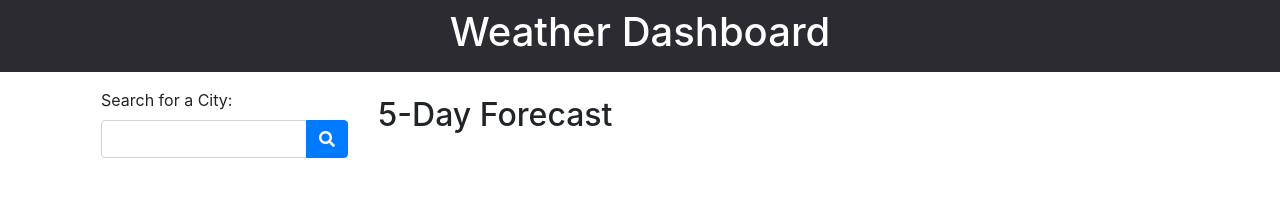
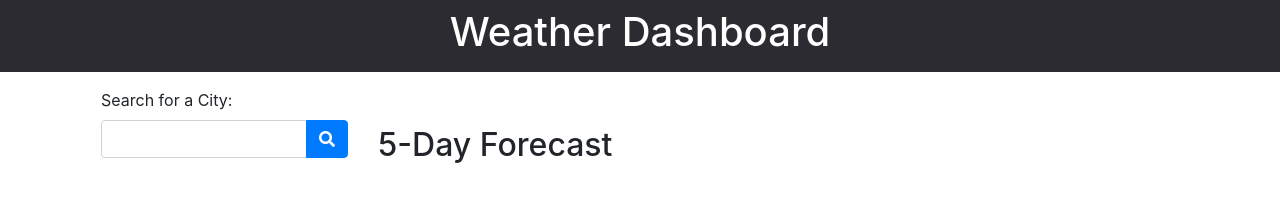
Before and after one commit to CazB67/Weather-Dashboard, a plain HTML site: page index.html in a window 1280 px wide. Drawn offline with nearby package versions, Linux system fonts and the light colour scheme; no server answers.

```diff
--- a/index.html
+++ b/index.html
@@ -55,7 +55,7 @@
               <h2 id="cityHeading"></h2>
               <div id="city-info"></div>
             <div>
-              <h2>5-Day Forecast</h2>
+              <h2 class = "pb-3">5-Day Forecast</h2>
             </div>
               <div class="row forecastCard"></div>
         </div>
--- a/style.css
+++ b/style.css
@@ -42,3 +42,7 @@
     float: right;
 
 }
+
+h2 {
+    padding-top: 15px;
+}
```
